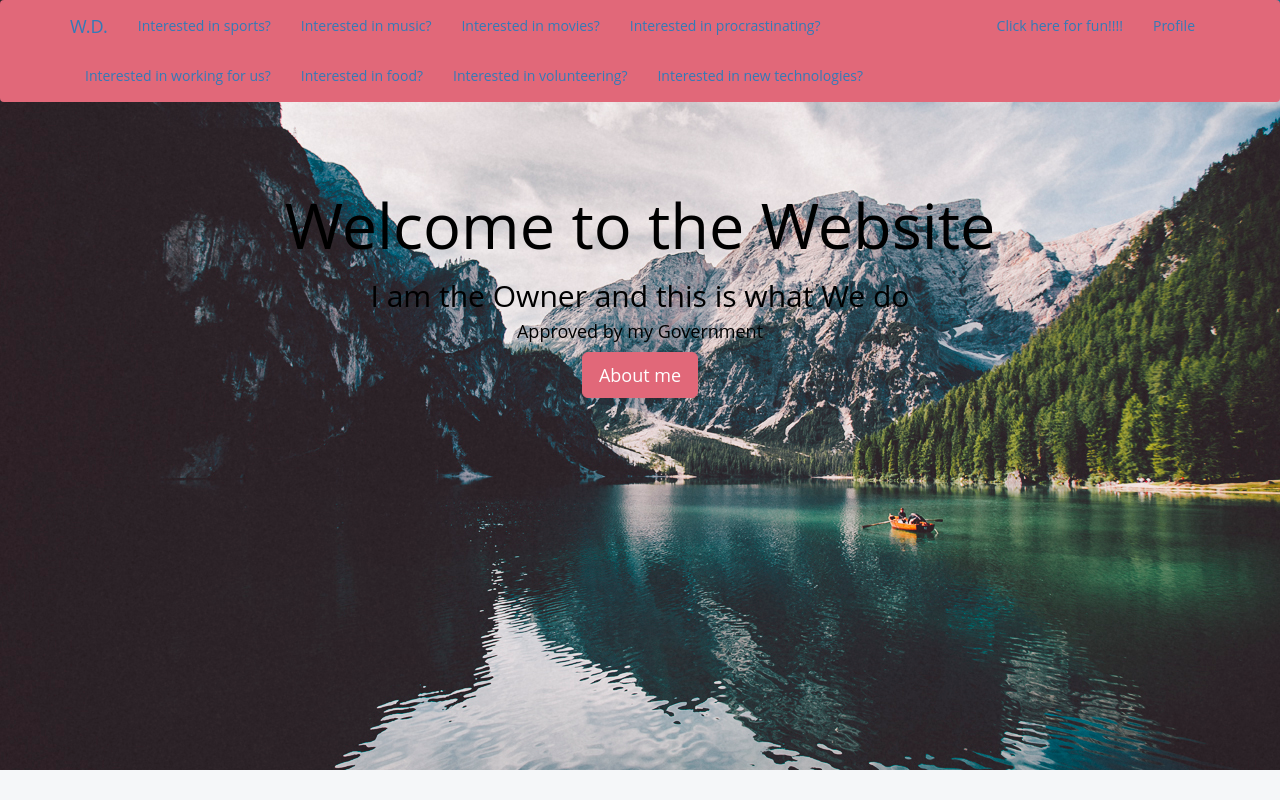
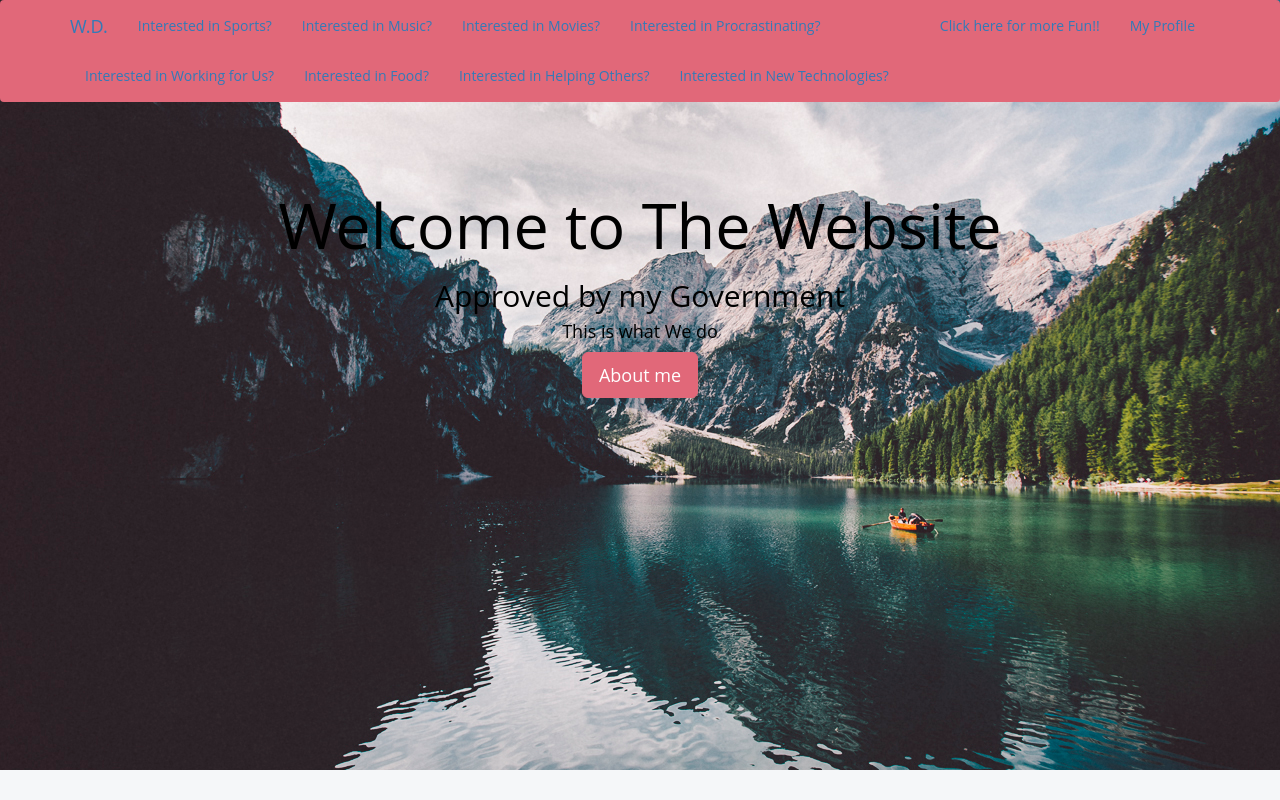
Before and after one commit to willoup/willoup.github.io, a plain HTML site: page index.html in a window 1280 px wide. Drawn offline with nearby package versions, Linux system fonts and the light colour scheme.

Commit message:
Add files via upload

```diff
--- a/index.html
+++ b/index.html
@@ -12,46 +12,46 @@
       <div class="container">
         <ul class="nav navbar-nav pull-right">
           <li class="nav-item active">
-            <a class="nav-link" href="profile2.html">Profile</a>
+            <a class="nav-link" href="profile2.html"> My Profile</a>
           </li>
         </ul>
          <a class="navbar-brand">W.D.</a>
         <ul class="nav navbar-nav pull-right">
           <li class="nav-item active">
-            <a class="nav-link" href="funfunfun.html">Click here for fun!!!!</a>
+            <a class="nav-link" href="funfunfun.html">Click here for more Fun!!</a>
           </li>
         </ul>
         <ul class="nav navbar-nav left">
         <li class="nav-item active">
-          <a class="nav-link" href="profile.html">Interested in sports?</a>
+          <a class="nav-link" href="sports.html">Interested in Sports?</a>
         </ul>
         <ul class="nav navbar-nav left">
         <li class="nav-item active">
-          <a class="nav-link" href="profile.html">Interested in music?</a>
+          <a class="nav-link" href="music.html">Interested in Music?</a>
         </ul>
          <ul class="nav navbar-nav left">
         <li class="nav-item active">
-          <a class="nav-link" href="profile.html">Interested in movies?</a>
+          <a class="nav-link" href="movies.html">Interested in Movies?</a>
         </ul>
         <ul class="nav navbar-nav left">
         <li class="nav-item active">
-          <a class="nav-link" href="profile.html">Interested in procrastinating?</a>
+          <a class="nav-link" href="procrastinating.html">Interested in Procrastinating?</a>
         </ul>
          <ul class="nav navbar-nav left">
         <li class="nav-item active">
-          <a class="nav-link" href="profile.html">Interested in working for us?</a>
+          <a class="nav-link" href="workingforus.html">Interested in Working for Us?</a>
         </ul>
         <ul class="nav navbar-nav left">
         <li class="nav-item active">
-          <a class="nav-link" href="profile.html">Interested in food?</a>
+          <a class="nav-link" href="food.html">Interested in Food?</a>
         </ul>
         <ul class="nav navbar-nav left">
         <li class="nav-item active">
-          <a class="nav-link" href="profile.html">Interested in volunteering?</a>
+          <a class="nav-link" href="profile.html">Interested in Helping Others?</a>
         </ul>
         <ul class="nav navbar-nav left">
         <li class="nav-item active">
-          <a class="nav-link" href="profile.html">Interested in new technologies?</a>
+          <a class="nav-link" href="profile.html">Interested in New Technologies?</a>
         </ul>
 
       </div>
@@ -63,11 +63,11 @@
       <div class="container">
         <div class="row">
           <div class="col-md-8 col-md-offset-2">
-            <h1 class="display-3">Welcome to the Website</h1>
-            <h2 class="display-1">I am the Owner and this is what We do
+            <h1 class="display-3">Welcome to The Website</h1>
+            <h2 class="display-1">Approved by my Government
              <br>
             </h2>
-            <h4 class="display-1">Approved by my Government</h4>
+            <h4 class="display-1">This is what We do</h4>
             <p class="lead">
               <a class="btn btn-primary btn-lg" href="profile2.html">About me</a>
             </p>
```
